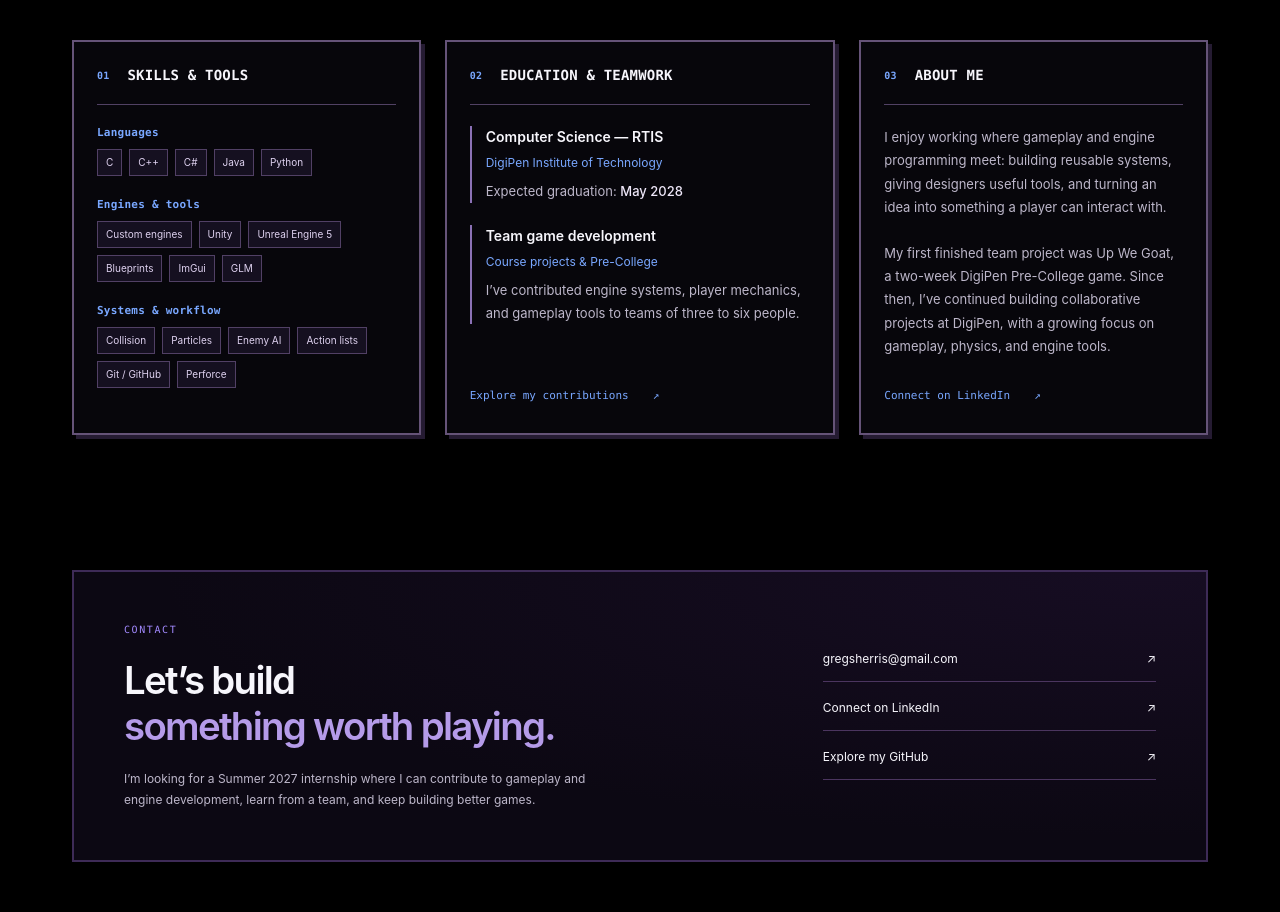
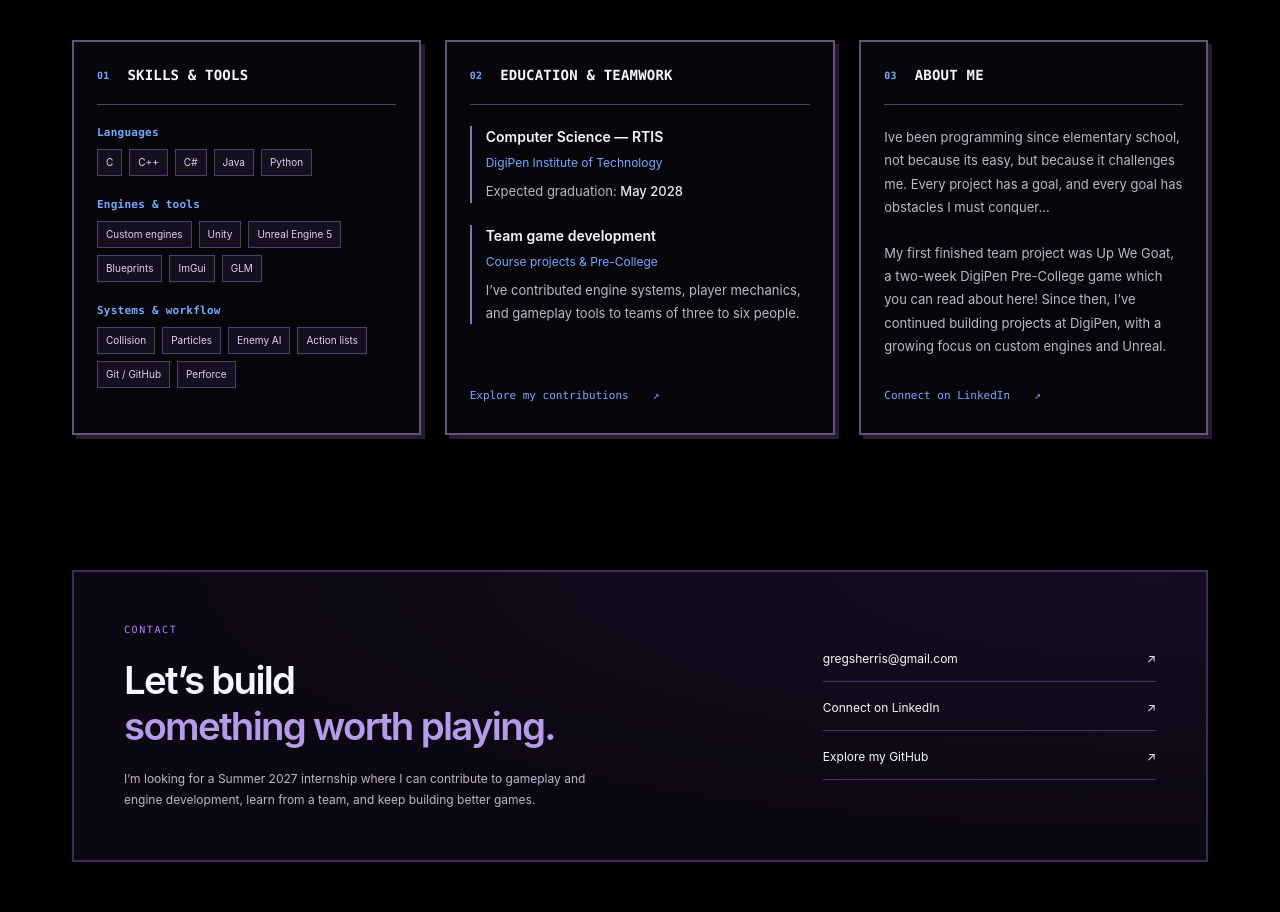
Before and after one commit to GregTheEgg-program/Portfolio, a React (Vite) app: page / in a window 1280 px wide. Shown: the part 1520-2432 px from the top of the page. Built offline with nearby package versions, Linux system fonts and the light colour scheme.

Commit message:
Changes to data

```diff
--- a/src/data.js
+++ b/src/data.js
@@ -12,9 +12,9 @@ export const profile = {
   availability: 'Seeking a Summer 2027 internship',
   introduction: 'I’m an RTIS student at DigiPen building gameplay, physics, and the engine systems that turn ideas into playable experiences.',
   about: [
-    'I enjoy working where gameplay and engine programming meet: building reusable systems, giving designers useful tools, and turning an idea into something a player can interact with.',
-    'My projects range from custom C and C++ engines to team games in Unity and Unreal Engine 5. I’ve worked alongside programmers, artists, sound designers, and game designers to bring both systems and gameplay together.',
-    'My first finished team project was Up We Goat, a two-week DigiPen Pre-College game. Since then, I’ve continued building collaborative projects at DigiPen, with a growing focus on gameplay, physics, and engine tools.',
+    'Ive been programming since elementary school, not because its easy, but because it challenges me. Every project has a goal, and every goal has obstacles I must conquer...',
+    'My projects range from custom C and C++ engines to team games in Unity and Unreal Engine 5. I’ve worked alongside programmers, artists, sound designers, and game designers to create games that youll love!',
+    'My first finished team project was Up We Goat, a two-week DigiPen Pre-College game which you can read about here! Since then, I’ve continued building projects at DigiPen, with a growing focus on custom engines and Unreal.',
   ],
 };
 
```
